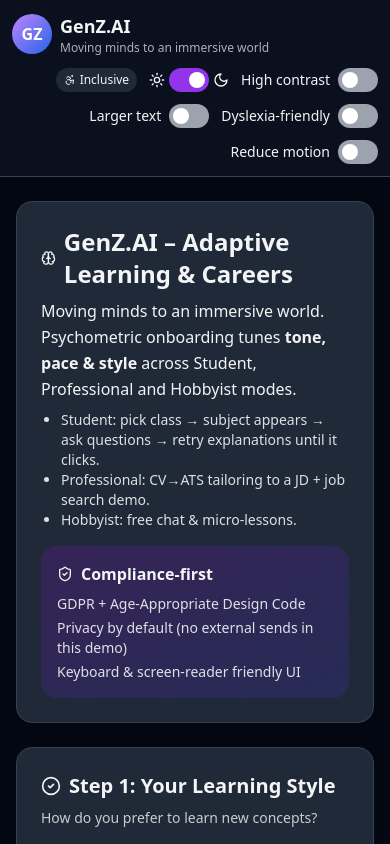
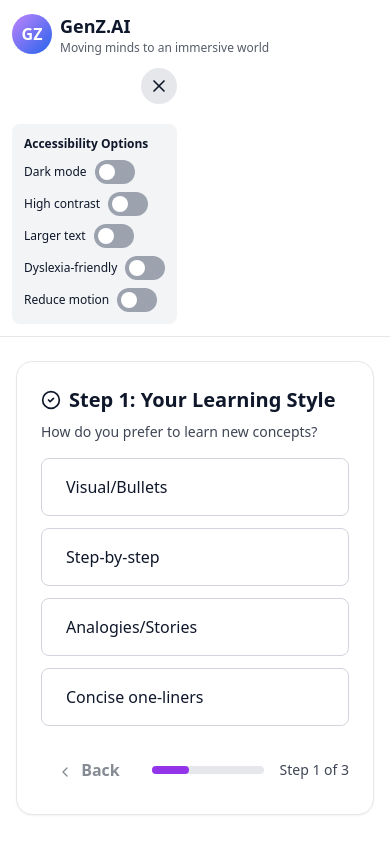
Before and after one commit to JeniferPushparaj07/genzai-mvp-uk-sample, a React (Vite) app: page / in a window 390 px wide. Both pictures are taken after a click on the button 189 px from the left and 80 px from the top of the page. Shown: the top 844 px of the page. Built offline with nearby package versions, Linux system fonts and the light colour scheme.

Commit message:
Update App.jsx

```diff
--- a/src/App.jsx
+++ b/src/App.jsx
@@ -1,11 +1,10 @@
-import React, { useEffect, useRef, useState } from 'react';
+import React, { useEffect, useState } from 'react';
 import {
   Brain,
   GraduationCap,
   Briefcase,
   Sparkles,
   Gamepad2,
-  Upload,
   Accessibility,
   Moon,
   Sun,
@@ -17,6 +16,10 @@ import {
   Search,
   ChevronRight,
   ChevronLeft,
+  Settings,
+  X,
+  ChevronDown,
+  ChevronUp,
 } from 'lucide-react';
 
 // A simple utility to concatenate class names
@@ -50,7 +53,7 @@ async function demoAnswer(prompt) {
 function transformExplanation(text, style) {
   switch (style) {
     case 'bullets':
-      return `• ${text.replace(/\\.\\s*/g, '\\n• ')}`;
+      return `• ${text.replace(/\.\s*/g, '\n• ')}`;
     case 'steps':
       return `Step 1→2→3. ${text}`;
     case 'analogy':
@@ -62,9 +65,9 @@ function transformExplanation(text, style) {
 
 // Function to score a CV against a Job Description
 function scoreCVvsJD(cvText, jdText) {
-  const norms = (s) => s.toLowerCase().replace(/[^a-z0-9\\s]/g, '');
-  const cv = norms(cvText).split(/\\s+/);
-  const jd = norms(jdText).split(/\\s+/);
+  const norms = (s) => s.toLowerCase().replace(/[^a-z0-9\s]/g, '');
+  const cv = norms(cvText).split(/\s+/);
+  const jd = norms(jdText).split(/\s+/);
   const set = new Set(jd);
   let hits = 0;
   for (const w of cv) {
@@ -166,7 +169,7 @@ export default function GenZAI_MVP_v3() {
     <div className={appClass}>
       <a href="#main" className="sr-only focus:not-sr-only focus:absolute focus:top-2 focus:left-2 bg-purple-600 text-white rounded px-3 py-1">Skip to content</a>
       <header className="sticky top-0 z-50 border-b border-gray-200 dark:border-gray-700 p-3 flex items-center justify-between gap-3 backdrop-blur supports-[backdrop-filter]:bg-white/60 dark:supports-[backdrop-filter]:bg-gray-900/60 flex-wrap">
-        <LogoArea />
+        <LogoArea tagline={tagline} />
         <A11yBar
           dark={dark}
           setDark={setDark}
@@ -182,11 +185,11 @@ export default function GenZAI_MVP_v3() {
       </header>
 
       <main id="main" className="container mx-auto max-w-6xl px-4 pb-24">
-        <Hero tagline={tagline} />
         {!profile.assessed ? (
           <OnboardingScreen profile={profile} setProfile={setProfile} />
         ) : (
           <>
+            <Hero />
             {/* Tabs for different user modes */}
             <div className="mt-6">
               <div className="flex bg-gray-200 dark:bg-gray-800 p-1 rounded-full space-x-1 sm:space-x-2">
@@ -238,7 +241,7 @@ export default function GenZAI_MVP_v3() {
 }
 
 // ---------- Header Components ----------
-function LogoArea() {
+function LogoArea({ tagline }) {
   return (
     <div className="flex items-center gap-2">
       <div className="h-10 w-10 rounded-full bg-gradient-to-br from-purple-400 to-blue-600 flex items-center justify-center overflow-hidden">
@@ -246,7 +249,7 @@ function LogoArea() {
       </div>
       <div>
         <div className="font-bold text-lg">GenZ.AI</div>
-        <div className="text-xs opacity-70">Moving minds to an immersive world</div>
+        <div className="text-xs opacity-70">{tagline}</div>
       </div>
     </div>
   );
@@ -257,13 +260,34 @@ function A11yBar({
   bigText, setBigText, dyslexia, setDyslexia,
   reduceMotion, setReduceMotion
 }) {
+  const [isMenuOpen, setIsMenuOpen] = useState(false);
+
   return (
-    <div className="flex items-center gap-3 text-sm flex-wrap justify-end">
-      <span className="px-2 py-1 bg-gray-200 dark:bg-gray-800 rounded-full text-xs flex items-center gap-1">
-        <Accessibility className="h-3 w-3" /> Inclusive
-      </span>
-      <div className="flex items-center gap-1" title="Dark mode">
-        <Sun className="h-4 w-4" />
+    <div className="flex flex-col md:flex-row items-end md:items-center gap-3 md:gap-3 text-sm flex-wrap justify-end">
+      {/* Settings button for mobile */}
+      <div className="md:hidden">
+        <button
+          onClick={() => setIsMenuOpen(!isMenuOpen)}
+          className="p-2 rounded-full bg-gray-200 dark:bg-gray-800 transition-colors"
+          aria-expanded={isMenuOpen}
+          aria-controls="a11y-menu"
+        >
+          {isMenuOpen ? <X className="h-5 w-5" /> : <Settings className="h-5 w-5" />}
+        </button>
+      </div>
+
+      {/* Accessibility menu - hidden on mobile by default */}
+      <div
+        id="a11y-menu"
+        className={cx(
+          "w-full md:w-auto overflow-hidden transition-all duration-300 ease-in-out md:flex md:gap-3 md:items-center",
+          isMenuOpen ? "max-h-screen opacity-100 mt-2 md:mt-0" : "max-h-0 opacity-0 md:max-h-full md:opacity-100"
+        )}
+      >
+        <div className="flex flex-col md:flex-row items-start md:items-center gap-2 md:gap-3 p-3 md:p-0 rounded-lg bg-gray-100 dark:bg-gray-800 md:bg-transparent md:dark:bg-transparent">
+          <span className="md:hidden text-xs font-semibold">Accessibility Options</span>
+          <label className="flex items-center gap-2">
+            <span className="text-xs md:text-sm">Dark mode</span>
             <button
               onClick={() => setDark(!dark)}
               className={cx(
@@ -278,10 +302,9 @@ function A11yBar({
                 )}
               />
             </button>
-        <Moon className="h-4 w-4" />
-      </div>
+          </label>
           <label className="flex items-center gap-2">
-        High contrast
+            <span className="text-xs md:text-sm">High contrast</span>
             <button
               onClick={() => setHighContrast(!highContrast)}
               className={cx(
@@ -298,7 +321,7 @@ function A11yBar({
             </button>
           </label>
           <label className="flex items-center gap-2">
-        Larger text
+            <span className="text-xs md:text-sm">Larger text</span>
             <button
               onClick={() => setBigText(!bigText)}
               className={cx(
@@ -315,7 +338,7 @@ function A11yBar({
             </button>
           </label>
           <label className="flex items-center gap-2">
-        Dyslexia-friendly
+            <span className="text-xs md:text-sm">Dyslexia-friendly</span>
             <button
               onClick={() => setDyslexia(!dyslexia)}
               className={cx(
@@ -332,7 +355,7 @@ function A11yBar({
             </button>
           </label>
           <label className="flex items-center gap-2">
-        Reduce motion
+            <span className="text-xs md:text-sm">Reduce motion</span>
             <button
               onClick={() => setReduceMotion(!reduceMotion)}
               className={cx(
@@ -349,10 +372,12 @@ function A11yBar({
             </button>
           </label>
         </div>
+      </div>
+    </div>
   );
 }
 
-function Hero({ tagline }) {
+function Hero() {
   return (
     <section className="mt-6">
       <div className="bg-white dark:bg-gray-800 p-6 rounded-2xl shadow-sm border border-gray-200 dark:border-gray-700">
@@ -363,7 +388,7 @@ function Hero({ tagline }) {
         </div>
         <div className="grid gap-4 md:grid-cols-3">
           <div className="md:col-span-2 leading-relaxed">
-            <p>{tagline}. Psychometric onboarding tunes <strong className="font-bold">tone, pace & style</strong> across Student, Professional and Hobbyist modes.</p>
+            <p>Moving minds to an immersive world. Psychometric onboarding tunes <strong className="font-bold">tone, pace & style</strong> across Student, Professional and Hobbyist modes.</p>
             <ul className="list-disc pl-5 mt-2 text-sm opacity-90">
               <li>Student: pick class → subject appears → ask questions → retry explanations until it clicks.</li>
               <li>Professional: CV→ATS tailoring to a JD + job search demo.</li>
@@ -386,7 +411,7 @@ function Hero({ tagline }) {
   );
 }
 
-// ---------- New Onboarding Flow Component ----------
+// ---------- Onboarding Flow Component ----------
 function OnboardingScreen({ profile, setProfile }) {
   const [step, setStep] = useState(0);
 
@@ -610,11 +635,11 @@ function ATSTailor({ profile }) {
   }
 
   function renderATS() {
-    const lines = cv.split(/\\n+/).map(l => l.trim()).filter(Boolean);
+    const lines = cv.split(/\n+/).map(l => l.trim()).filter(Boolean);
     return lines.map(l => {
       const hit = suggestions.find(k => l.toLowerCase().includes(k));
       return hit ? `• ${l} — (${hit})` : `• ${l}`;
-    }).join("\\n");
+    }).join("\n");
   }
 
   return (
```
Lines whose indentation alone changed are shown as unchanged.
